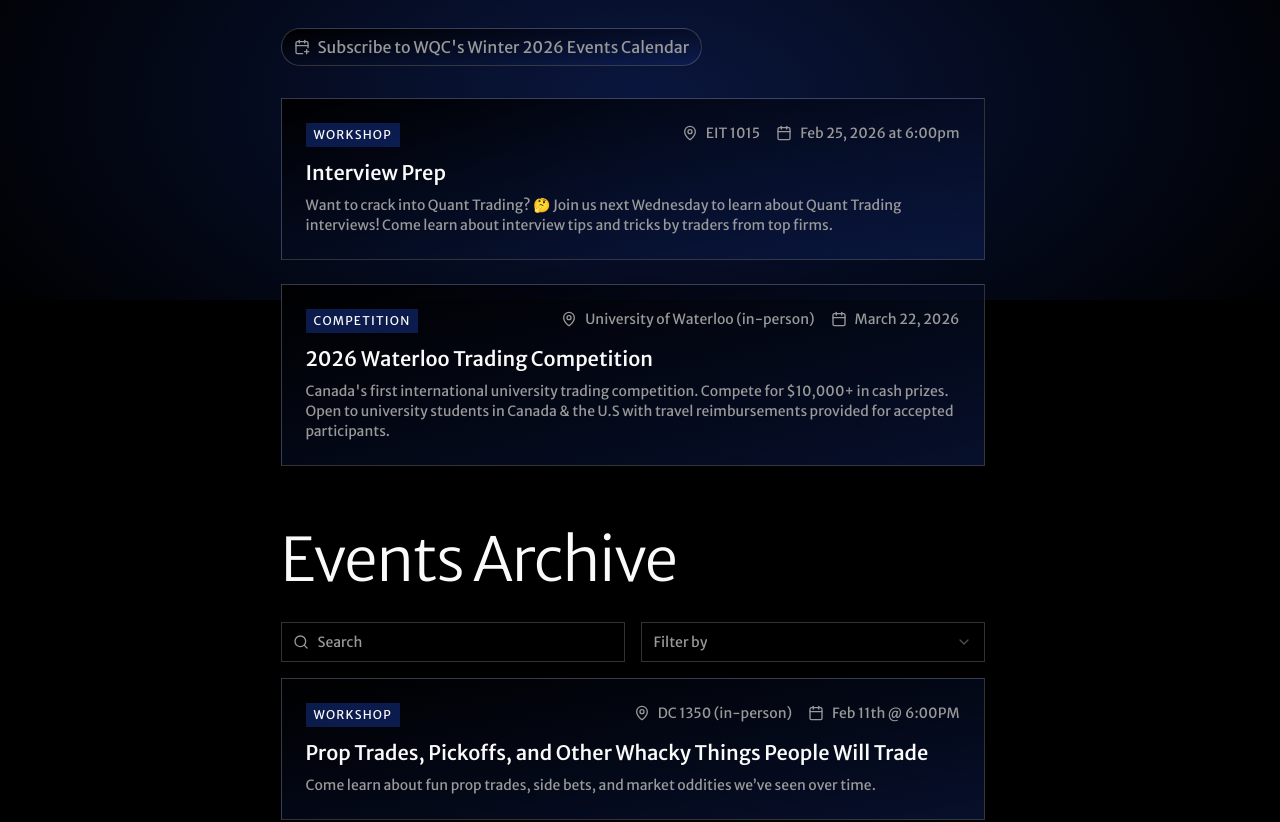
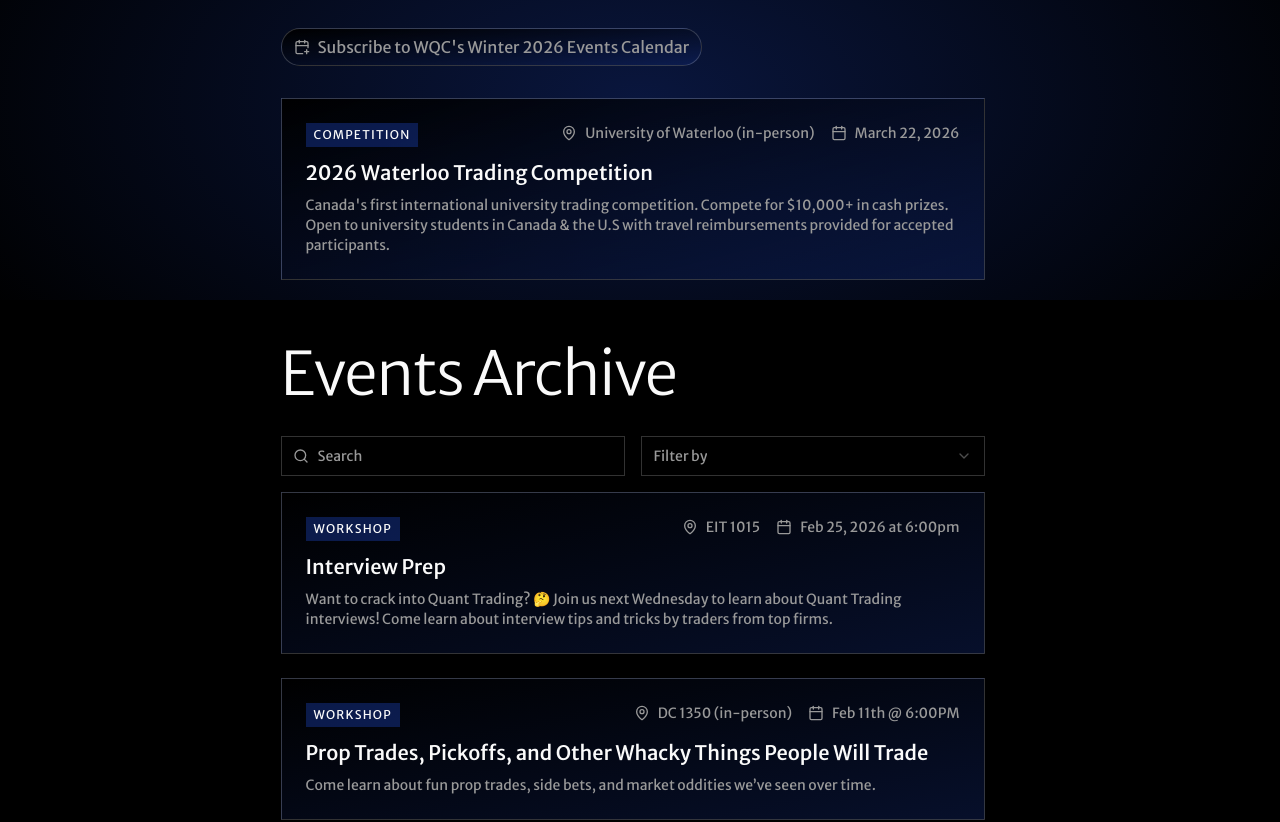
Before and after one commit to waterlooquantclub/waterlooquantclub.github.io, a React (Vite) app in the folder client/: page /events in a window 1280 px wide. Shown: the part 500-1322 px from the top of the page. Built offline with nearby package versions, Linux system fonts and the light colour scheme; the HTML template or start-up script is replaced by a standard one.

Commit message:
archived interivew prep

```diff
--- a/client/src/pages/Events.tsx
+++ b/client/src/pages/Events.tsx
@@ -16,14 +16,6 @@ import {
 
 const events: EventData[] = [
   {
-    title: "Interview Prep",
-    date: "Feb 25, 2026 at 6:00pm",
-    location: "EIT 1015",
-    type: "Workshop",
-    posterImage: "/events/interview-prep-w26.jpg",
-    description: "Want to crack into Quant Trading? 🤔 Join us next Wednesday to learn about Quant Trading interviews! Come learn about interview tips and tricks by traders from top firms.",
-  },
-  {
     title: "2026 Waterloo Trading Competition",
     date: "March 22, 2026",
     location: "University of Waterloo (in-person)",
@@ -35,6 +27,15 @@ const events: EventData[] = [
 ];
 
 const archivedEvents: EventData[] = [
+  {
+    title: "Interview Prep",
+    date: "Feb 25, 2026 at 6:00pm",
+    location: "EIT 1015",
+    type: "Workshop",
+    posterImage: "/events/interview-prep-w26.jpg",
+    tags: ["WINTER 26"],
+    description: "Want to crack into Quant Trading? 🤔 Join us next Wednesday to learn about Quant Trading interviews! Come learn about interview tips and tricks by traders from top firms.",
+  },
   {
     title: "Prop Trades, Pickoffs, and Other Whacky Things People Will Trade",
     date: "Feb 11th @ 6:00PM",
```
